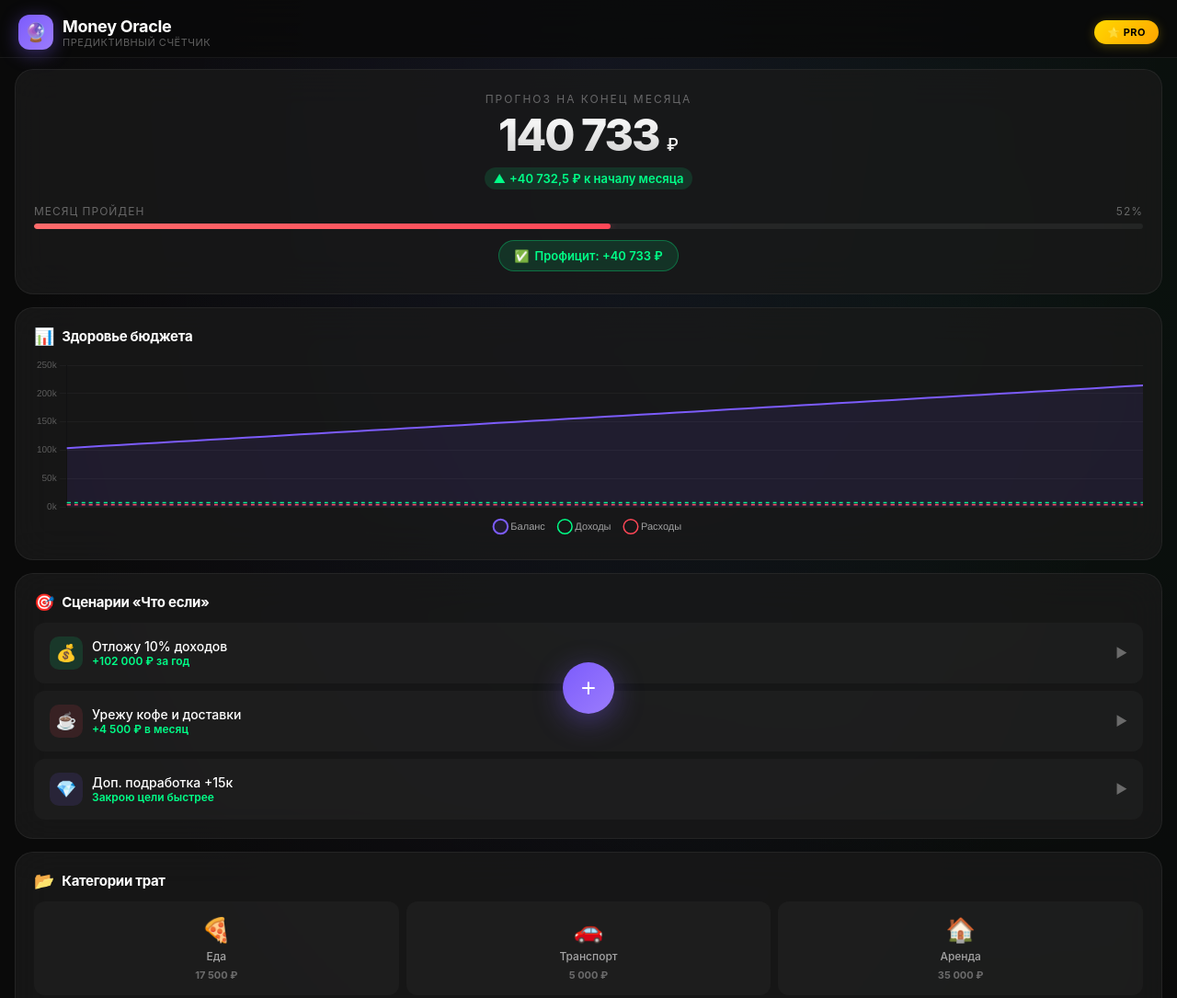
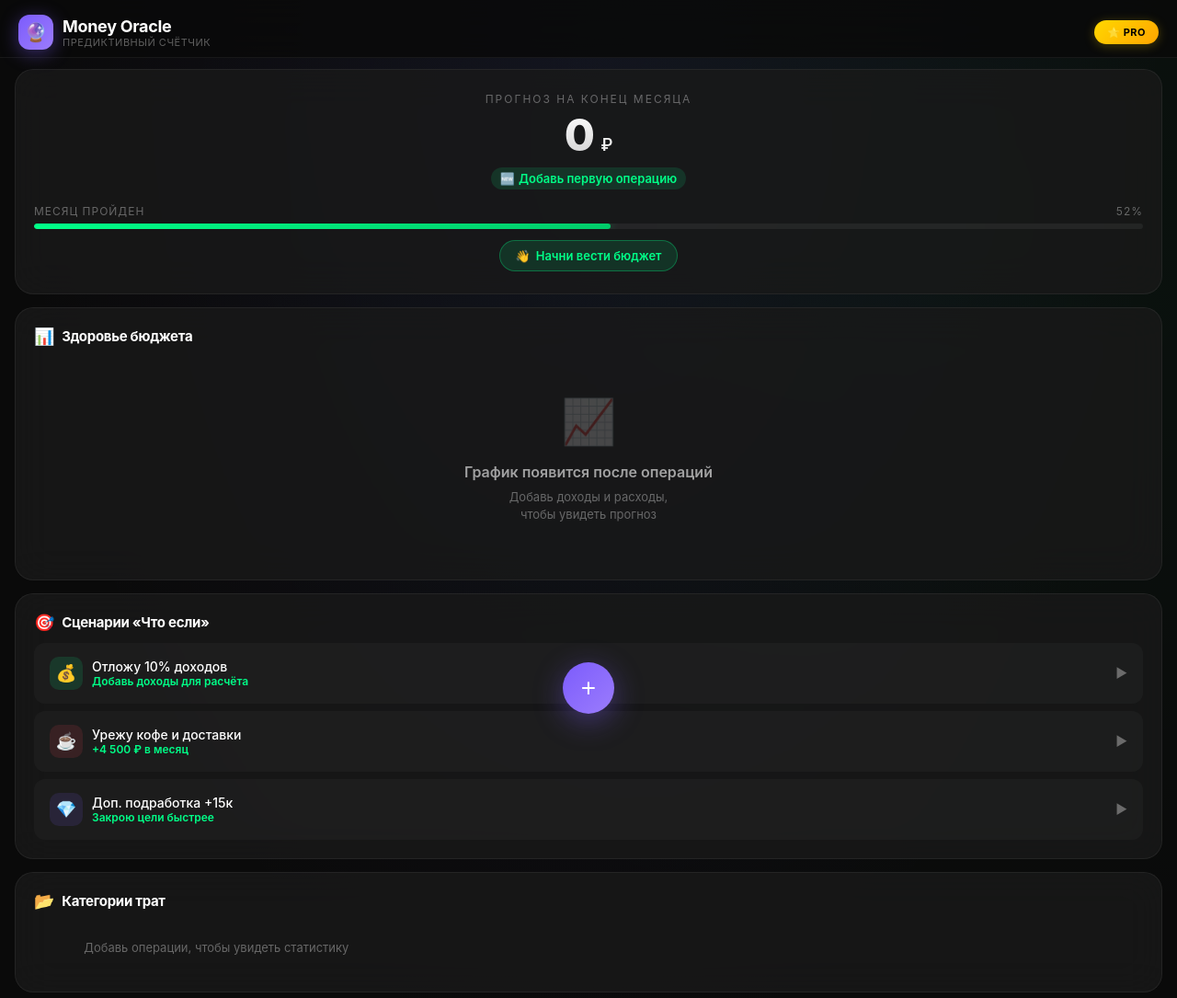
Before and after one commit to ggorbunov817-beep/money-oracle, a plain HTML site: page index.html in a window 1280 px wide. Shown: the top 1085 px of the page at 92% size. Drawn offline with nearby package versions, Linux system fonts and the light colour scheme.

Commit message:
Update index.html

```diff
--- a/index.html
+++ b/index.html
@@ -43,7 +43,6 @@
                 radial-gradient(ellipse at 80% 20%, rgba(0, 255, 136, 0.04) 0%, transparent 60%);
         }
 
-        /* Header */
         .header {
             padding: 16px 20px 8px;
             display: flex;
@@ -97,7 +96,6 @@
         }
         .premium-badge:active { transform: scale(0.95); }
 
-        /* Main scroll */
         .main-scroll {
             padding: 12px 16px;
             display: flex;
@@ -105,7 +103,6 @@
             gap: 14px;
         }
 
-        /* Glass card */
         .glass-card {
             background: var(--card);
             backdrop-filter: var(--blur);
@@ -128,7 +125,6 @@
         }
         .glass-card:active::before { opacity: 1; }
 
-        /* Balance card */
         .balance-card {
             text-align: center;
             padding: 24px 20px;
@@ -180,7 +176,6 @@
             color: var(--expense);
         }
 
-        /* Progress bar */
         .progress-section {
             margin-top: 16px;
         }
@@ -211,7 +206,6 @@
             box-shadow: 0 0 12px var(--expense-glow);
         }
 
-        /* Day X badge */
         .dayx-badge {
             display: inline-flex;
             align-items: center;
@@ -239,7 +233,6 @@
             50% { box-shadow: 0 0 20px 4px var(--expense-glow); }
         }
 
-        /* Chart */
         .chart-container {
             height: 200px;
             margin-top: 8px;
@@ -250,7 +243,6 @@
             height: 100% !important;
         }
 
-        /* Section title */
         .section-title {
             font-size: 15px;
             font-weight: 700;
@@ -262,7 +254,6 @@
         }
         .section-title .icon { font-size: 18px; }
 
-        /* Scenarios */
         .scenario-list {
             display: flex;
             flex-direction: column;
@@ -304,7 +295,6 @@
         }
         .scenario-arrow { color: var(--text-muted); font-size: 14px; }
 
-        /* Categories */
         .categories-grid {
             display: grid;
             grid-template-columns: repeat(3, 1fr);
@@ -341,7 +331,13 @@
             color: var(--text-muted);
         }
 
-        /* Quick add button */
+        .empty-categories {
+            text-align: center;
+            color: var(--text-muted);
+            font-size: 13px;
+            padding: 20px;
+        }
+
         .fab {
             position: fixed;
             bottom: 24px;
@@ -367,7 +363,6 @@
             box-shadow: 0 4px 16px var(--accent-glow);
         }
 
-        /* Modal */
         .modal-overlay {
             position: fixed;
             inset: 0;
@@ -476,7 +471,6 @@
             box-shadow: 0 4px 16px var(--expense-glow);
         }
 
-        /* Type toggle */
         .type-toggle {
             display: flex;
             background: rgba(255,255,255,0.04);
@@ -506,7 +500,6 @@
             color: var(--expense);
         }
 
-        /* Toast */
         .toast {
             position: fixed;
             top: 80px;
@@ -524,6 +517,27 @@
         @keyframes toastOut { from { opacity: 1; } to { opacity: 0; } }
         .toast.success { background: rgba(0, 255, 136, 0.2); color: var(--income); border: 1px solid rgba(0, 255, 136, 0.3); }
         .toast.error { background: rgba(255, 71, 87, 0.2); color: var(--expense); border: 1px solid rgba(255, 71, 87, 0.3); }
+
+        .empty-state {
+            text-align: center;
+            padding: 40px 20px;
+            color: var(--text-muted);
+        }
+        .empty-state .empty-icon {
+            font-size: 48px;
+            margin-bottom: 16px;
+            opacity: 0.6;
+        }
+        .empty-state .empty-title {
+            font-size: 16px;
+            font-weight: 600;
+            color: var(--text-secondary);
+            margin-bottom: 8px;
+        }
+        .empty-state .empty-desc {
+            font-size: 13px;
+            line-height: 1.5;
+        }
     </style>
 </head>
 <body>
@@ -547,34 +561,39 @@
         <div class="glass-card balance-card">
             <div class="balance-label">Прогноз на конец месяца</div>
             <div class="balance-amount" id="balanceDisplay">
-                85 420 <span class="balance-currency">₽</span>
+                0 <span class="balance-currency">₽</span>
             </div>
             <div class="balance-delta positive" id="balanceDelta">
-                <span>▲</span> +12 300 ₽ к прошлому месяцу
+                <span>🆕</span> Добавь первую операцию
             </div>
 
             <div class="progress-section">
                 <div class="progress-header">
                     <span>Месяц пройден</span>
-                    <span id="progressPercent">62%</span>
+                    <span id="progressPercent">0%</span>
                 </div>
                 <div class="progress-bar">
-                    <div class="progress-fill" id="progressFill" style="width: 62%;"></div>
+                    <div class="progress-fill" id="progressFill" style="width: 0%;"></div>
                 </div>
             </div>
 
             <div class="dayx-badge safe" id="dayXBadge">
-                <span>✅</span> Профицит: +12 000 ₽
+                <span>👋</span> Начни вести бюджет
             </div>
         </div>
 
         <!-- Chart -->
-        <div class="glass-card">
+        <div class="glass-card" id="chartCard">
             <div class="section-title">
                 <span class="icon">📊</span> Здоровье бюджета
             </div>
-            <div class="chart-container">
+            <div class="chart-container" id="chartContainer">
                 <canvas id="budgetChart"></canvas>
+            </div>
+            <div class="empty-state" id="chartEmpty" style="display:none;">
+                <div class="empty-icon">📈</div>
+                <div class="empty-title">График появится после операций</div>
+                <div class="empty-desc">Добавь доходы и расходы,<br>чтобы увидеть прогноз</div>
             </div>
         </div>
 
@@ -589,7 +608,7 @@
                         <div class="scenario-icon" style="background:rgba(0,255,136,0.12);">💰</div>
                         <div>
                             <div class="scenario-name">Отложу 10% доходов</div>
-                            <div class="scenario-result">+102 000 ₽ за год</div>
+                            <div class="scenario-result" id="scenarioSave10">Добавь доходы для расчёта</div>
                         </div>
                     </div>
                     <span class="scenario-arrow">▶</span>
@@ -623,7 +642,7 @@
                 <span class="icon">📂</span> Категории трат
             </div>
             <div class="categories-grid" id="categoriesGrid">
-                <!-- Filled by JS -->
+                <div class="empty-categories">Добавь операции, чтобы увидеть статистику</div>
             </div>
         </div>
     </div>
@@ -645,12 +664,11 @@
             <input type="number" class="modal-input" id="amountInput" placeholder="0" inputmode="decimal" autofocus>
 
             <div class="modal-categories" id="modalCategories">
-                <!-- Filled by JS -->
             </div>
 
             <div class="modal-actions">
                 <button class="btn btn-cancel" onclick="closeAddModal()">Отмена</button>
-                <button class="btn btn-add expense" id="addButton" onclick="addOperation()">Добавить</button>
+                <button class="btn btn-add expense" id="addButton" onclick="addOperation()">Выбери категорию</button>
             </div>
         </div>
     </div>
@@ -665,7 +683,6 @@
             tg.ready();
             tg.expand();
             tg.enableClosingConfirmation();
-            // Set dark theme
             tg.setHeaderColor('#0A0A0A');
             tg.setBackgroundColor('#0A0A0A');
         }
@@ -691,19 +708,19 @@
             ]
         };
 
-        // Load or init data
         let appData = loadData();
         let currentType = 'expense';
         let selectedCategory = null;
 
         function loadData() {
             try {
-                // Try Telegram Cloud Storage first
-                if (tg?.CloudStorage) {
-                    // We'll use localStorage as fallback since CloudStorage is async
+                const raw = localStorage.getItem(STORAGE_KEY);
+                if (raw) {
+                    const data = JSON.parse(raw);
+                    if (data.operations && data.operations.length > 0) {
+                        return data;
+                    }
                 }
-                const raw = localStorage.getItem(STORAGE_KEY);
-                if (raw) return JSON.parse(raw);
             } catch (e) {}
             return getDefaultData();
         }
@@ -714,21 +731,13 @@
             const daysInMonth = new Date(now.getFullYear(), now.getMonth() + 1, 0).getDate();
 
             return {
-                balance: 85420,
-                monthlyIncome: 120000,
-                monthlyExpense: 85000,
-                operations: [
-                    { id: 'op1', type: 'income', amount: 60000, category: 'inc_salary', date: '2025-05-01', note: 'Аванс' },
-                    { id: 'op2', type: 'income', amount: 60000, category: 'inc_salary', date: '2025-05-15', note: 'Зарплата' },
-                    { id: 'op3', type: 'expense', amount: 35000, category: 'exp_rent', date: '2025-05-01', note: 'Аренда' },
-                    { id: 'op4', type: 'expense', amount: 15000, category: 'exp_food', date: '2025-05-10', note: 'Продукты' },
-                    { id: 'op5', type: 'expense', amount: 5000, category: 'exp_transport', date: '2025-05-12', note: 'Такси' },
-                    { id: 'op6', type: 'expense', amount: 3500, category: 'exp_fun', date: '2025-05-14', note: 'Кино' },
-                    { id: 'op7', type: 'expense', amount: 2500, category: 'exp_food', date: '2025-05-15', note: 'Ресторан' },
-                ],
+                balance: 0,
+                monthlyIncome: 0,
+                monthlyExpense: 0,
+                operations: [],
                 dayOfMonth: dayOfMonth,
                 daysInMonth: daysInMonth,
-                monthStartBalance: 100000,
+                monthStartBalance: 0,
                 currency: 'RUB',
                 isPremium: false,
             };
@@ -737,13 +746,16 @@
         function saveData() {
             try {
                 localStorage.setItem(STORAGE_KEY, JSON.stringify(appData));
-                // Also try Telegram Cloud Storage
                 if (tg?.CloudStorage) {
                     tg.CloudStorage.setItem(STORAGE_KEY, JSON.stringify(appData));
                 }
             } catch (e) {
                 showToast('Ошибка сохранения данных', 'error');
             }
+        }
+
+        function hasOperations() {
+            return appData.operations.length > 0;
         }
 
         // ============ CALCULATIONS ============
@@ -758,22 +770,35 @@
             const progress = getMonthProgress();
             const daysLeft = progress.daysInMonth - progress.dayOfMonth;
 
-            // Calculate average daily expense from actual data
+            if (!hasOperations()) {
+                return {
+                    predictedBalance: 0,
+                    predictedIncome: 0,
+                    predictedExpense: 0,
+                    avgDailyExpense: 0,
+                    avgDailyIncome: 0,
+                    netDaily: 0,
+                    dayX: null,
+                    dayXDate: null,
+                    riskLevel: 'low',
+                    expenseRatio: 1,
+                    daysLeft,
+                    progress,
+                };
+            }
+
             const expenses = appData.operations.filter(op => op.type === 'expense');
             const totalExpense = expenses.reduce((sum, op) => sum + op.amount, 0);
             const avgDailyExpense = progress.dayOfMonth > 0 ? totalExpense / progress.dayOfMonth : 0;
 
-            // Calculate average daily income
             const incomes = appData.operations.filter(op => op.type === 'income');
             const totalIncome = incomes.reduce((sum, op) => sum + op.amount, 0);
             const avgDailyIncome = progress.dayOfMonth > 0 ? totalIncome / progress.dayOfMonth : 0;
 
-            // Predict end of month
             const predictedExpense = avgDailyExpense * daysLeft;
             const predictedIncome = avgDailyIncome * daysLeft;
             const predictedBalance = appData.balance + predictedIncome - predictedExpense;
 
-            // Day X calculation (when balance hits zero)
             const netDaily = avgDailyIncome - avgDailyExpense;
             let dayX = null;
             let dayXDate = null;
@@ -785,7 +810,6 @@
                 dayXDate = xDate.toLocaleDateString('ru-RU', { day: 'numeric', month: 'long' });
             }
 
-            // Risk assessment
             const expenseRatio = appData.monthlyExpense > 0 ? (totalExpense / (appData.monthlyExpense * (progress.dayOfMonth / progress.daysInMonth))) : 1;
             let riskLevel = 'low';
             if (expenseRatio > 1.3) riskLevel = 'high';
@@ -815,6 +839,7 @@
             renderCategories();
             renderDayX(pred);
             updateProgressBar(pred);
+            updateScenarios(pred);
         }
 
         function renderBalance(pred) {
@@ -823,6 +848,12 @@
 
             const formatted = Math.round(pred.predictedBalance).toLocaleString('ru-RU');
             display.innerHTML = `${formatted} <span class="balance-currency">₽</span>`;
+
+            if (!hasOperations()) {
+                delta.className = 'balance-delta positive';
+                delta.innerHTML = `<span>🆕</span> Добавь первую операцию`;
+                return;
+            }
 
             const diff = pred.predictedBalance - appData.monthStartBalance;
             if (diff >= 0) {
@@ -836,6 +867,13 @@
 
         function renderDayX(pred) {
             const badge = document.getElementById('dayXBadge');
+
+            if (!hasOperations()) {
+                badge.className = 'dayx-badge safe';
+                badge.innerHTML = `<span>👋</span> Начни вести бюджет`;
+                return;
+            }
+
             if (pred.dayX && pred.dayX > 0 && pred.dayX <= 90) {
                 badge.className = 'dayx-badge danger';
                 badge.innerHTML = `<span>⚠️</span> День X: ${pred.dayXDate} (через ${pred.dayX} дн.)`;
@@ -844,7 +882,8 @@
                 badge.innerHTML = `<span>⚠️</span> Убыток: ${Math.abs(Math.round(pred.predictedBalance)).toLocaleString('ru-RU')} ₽`;
             } else {
                 badge.className = 'dayx-badge safe';
-                badge.innerHTML = `<span>✅</span> Профицит: +${Math.round(pred.predictedBalance - appData.monthStartBalance).toLocaleString('ru-RU')} ₽`;
+                const surplus = Math.round(pred.predictedBalance);
+                badge.innerHTML = `<span>✅</span> Профицит: +${surplus.toLocaleString('ru-RU')} ₽`;
             }
         }
 
@@ -861,30 +900,54 @@
             }
         }
 
-        // Chart
+        function updateScenarios(pred) {
+            const save10El = document.getElementById('scenarioSave10');
+            if (hasOperations() && pred.avgDailyIncome > 0) {
+                const monthlyInc = pred.avgDailyIncome * 30;
+                const yearlySave = Math.round(monthlyInc * 0.1 * 12);
+                save10El.textContent = `+${yearlySave.toLocaleString('ru-RU')} ₽ за год`;
+            } else {
+                save10El.textContent = 'Добавь доходы для расчёта';
+            }
+        }
+
         let budgetChart = null;
         function renderChart(pred) {
+            const chartContainer = document.getElementById('chartContainer');
+            const chartEmpty = document.getElementById('chartEmpty');
+
+            if (!hasOperations()) {
+                chartContainer.style.display = 'none';
+                chartEmpty.style.display = 'block';
+                if (budgetChart) {
+                    budgetChart.destroy();
+                    budgetChart = null;
+                }
+                return;
+            }
+
+            chartContainer.style.display = 'block';
+            chartEmpty.style.display = 'none';
+
             const ctx = document.getElementById('budgetChart').getContext('2d');
-
             if (budgetChart) budgetChart.destroy();
 
-            // Generate chart data
+            const daysTotal = pred.progress.daysInMonth;
+            const dailyIncome = pred.avgDailyIncome;
+            const dailyExpense = pred.avgDailyExpense;
+
             const days = [];
             const incomeData = [];
             const expenseData = [];
             const balanceData = [];
 
-            const daysTotal = pred.progress.daysInMonth;
-            let runningBalance = appData.monthStartBalance;
-            const dailyIncome = pred.avgDailyIncome;
-            const dailyExpense = pred.avgDailyExpense;
-
+            let runningBalance = appData.balance;
             for (let i = 1; i <= daysTotal; i++) {
                 days.push(i);
-                runningBalance += dailyIncome - dailyExpense;
                 incomeData.push(dailyIncome);
                 expenseData.push(dailyExpense);
                 balanceData.push(Math.round(runningBalance));
+                runningBalance += dailyIncome - dailyExpense;
             }
 
             budgetChart = new Chart(ctx, {
@@ -941,9 +1004,7 @@
                         },
                     },
                     scales: {
-                        x: {
-                            display: false,
-                        },
+                        x: { display: false },
                         y: {
                             grid: { color: 'rgba(255,255,255,0.04)' },
                             ticks: {
@@ -963,9 +1024,7 @@
 
         function renderCategories() {
             const grid = document.getElementById('categoriesGrid');
-            const modalGrid = document.getElementById('modalCategories');
 
-            // Sum expenses by category
             const catSums = {};
             appData.operations
                 .filter(op => op.type === 'expense')
@@ -973,11 +1032,16 @@
                     catSums[op.category] = (catSums[op.category] || 0) + op.amount;
                 });
 
-            const totalExpense = Object.values(catSums).reduce((a, b) => a + b, 0) || 1;
+            const totalExpense = Object.values(catSums).reduce((a, b) => a + b, 0);
 
-            // Main grid
-            grid.innerHTML = defaultCategories.expense.slice(0, 6).map(cat => {
+            if (totalExpense === 0) {
+                grid.innerHTML = '<div class="empty-categories">Добавь операции, чтобы увидеть статистику</div>';
+                return;
+            }
+
+            grid.innerHTML = defaultCategories.expense.map(cat => {
                 const sum = catSums[cat.id] || 0;
+                if (sum === 0) return '';
                 const percent = Math.round((sum / totalExpense) * 100);
                 return `
                     <div class="category-chip">
@@ -987,16 +1051,6 @@
                     </div>
                 `;
             }).join('');
-
-            // Modal grid
-            const cats = currentType === 'expense' ? defaultCategories.expense : defaultCategories.income;
-            modalGrid.innerHTML = cats.map(cat => `
-                <div class="modal-cat ${selectedCategory === cat.id ? 'selected' : ''}"
-                     onclick="selectCategory('${cat.id}')">
-                    <span class="cat-icon">${cat.icon}</span>
-                    ${cat.name}
-                </div>
-            `).join('');
         }
 
         // ============ MODAL ============
@@ -1005,7 +1059,7 @@
             document.getElementById('amountInput').value = '';
             document.getElementById('amountInput').focus();
             selectedCategory = null;
-            renderCategories();
+            renderModalCategories();
             updateAddButton();
         }
 
@@ -1032,14 +1086,26 @@
                 addBtn.classList.remove('expense');
             }
 
-            renderCategories();
+            renderModalCategories();
             updateAddButton();
         }
 
         function selectCategory(catId) {
             selectedCategory = catId;
-            renderCategories();
+            renderModalCategories();
             updateAddButton();
+        }
+
+        function renderModalCategories() {
+            const modalGrid = document.getElementById('modalCategories');
+            const cats = currentType === 'expense' ? defaultCategories.expense : defaultCategories.income;
+            modalGrid.innerHTML = cats.map(cat => `
+                <div class="modal-cat ${selectedCategory === cat.id ? 'selected' : ''}"
+                     onclick="selectCategory('${cat.id}')">
+                    <span class="cat-icon">${cat.icon}</span>
+                    ${cat.name}
+                </div>
+            `).join('');
         }
 
         function updateAddButton() {
@@ -1066,6 +1132,11 @@
                 return;
             }
 
+            // Update monthStartBalance on first operation
+            if (!hasOperations()) {
+                appData.monthStartBalance = appData.balance;
+            }
+
             const operation = {
                 id: 'op_' + Date.now(),
                 type: currentType,
@@ -1077,7 +1148,6 @@
 
             appData.operations.push(operation);
 
-            // Update balance
             if (currentType === 'income') {
                 appData.balance += amount;
                 appData.monthlyIncome += amount;
@@ -1093,7 +1163,6 @@
             const emoji = currentType === 'income' ? '📥' : '📤';
             showToast(`${emoji} ${amount.toLocaleString('ru-RU')} ₽ добавлено`, 'success');
 
-            // Haptic feedback
             if (tg?.HapticFeedback) {
                 tg.HapticFeedback.notification('success');
             }
@@ -1109,8 +1178,9 @@
             let message = '';
             switch (scenario) {
                 case 'save10':
-                    const save10 = Math.round(appData.monthlyIncome * 0.1 * 12);
-                    message = `💰 Откладывая 10% доходов (${Math.round(appData.monthlyIncome * 0.1).toLocaleString('ru-RU')} ₽/мес), ты накопишь ${save10.toLocaleString('ru-RU')} ₽ за год`;
+                    const monthlyInc = appData.monthlyIncome > 0 ? appData.monthlyIncome : 0;
+                    const save10 = Math.round(monthlyInc * 0.1 * 12);
+                    message = `💰 Откладывая 10% доходов (${Math.round(monthlyInc * 0.1).toLocaleString('ru-RU')} ₽/мес), ты накопишь ${save10.toLocaleString('ru-RU')} ₽ за год`;
                     break;
                 case 'cutCoffee':
                     message = `☕ Урезав кофе и доставки на 4 500 ₽/мес, ты сэкономишь 54 000 ₽ за год`;
@@ -1168,16 +1238,13 @@
 
         // ============ INIT ============
         function init() {
-            // Set premium badge
             const badge = document.getElementById('premiumBadge');
             if (appData.isPremium) {
                 badge.textContent = '⭐ PRO';
-                badge.style.background = 'linear-gradient(135deg, #FFD700, #FFA500)';
             }
 
             renderAll();
 
-            // Handle Telegram back button
             if (tg?.BackButton) {
                 tg.BackButton.onClick(() => {
                     if (!document.getElementById('addModal').classList.contains('hidden')) {
@@ -1187,14 +1254,12 @@
             }
         }
 
-        // Close modal on overlay click
         document.getElementById('addModal').addEventListener('click', function(e) {
             if (e.target === this) {
                 closeAddModal();
             }
         });
 
-        // Prevent zoom on double tap
         document.addEventListener('dblclick', function(e) {
             if (e.target.tagName === 'INPUT') return;
             e.preventDefault();
@@ -1203,7 +1268,7 @@
         init();
         console.log('🔮 Money Oracle initialized');
         console.log('💰 Balance:', appData.balance.toLocaleString('ru-RU'), '₽');
-        console.log('📊 Prediction:', calculatePrediction());
+        console.log('📋 Operations:', appData.operations.length);
     </script>
 </body>
 </html>
```
